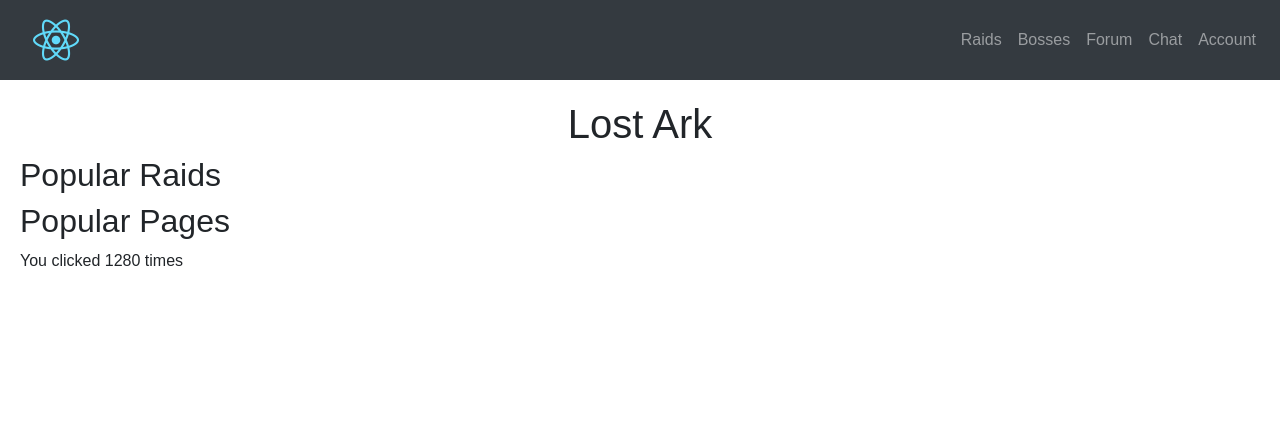
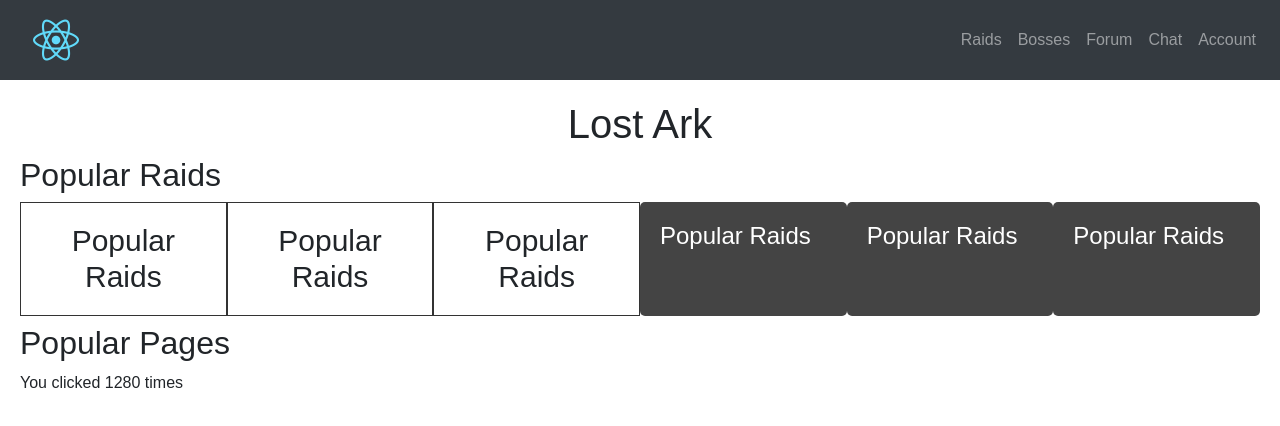
Before and after one commit to Elves00/Ark_Software, a React (Create React App) app in the folder ark/client/: page / in a window 1280 px wide. Shown: the top 426 px of the page. Built offline with nearby package versions, Linux system fonts and the light colour scheme.

Commit message:
Grid css
Added in some css so i have a grid that resizes and is horizontal for 6 items before doubling up

```diff
--- a/ark/client/src/components/homePage.css
+++ b/ark/client/src/components/homePage.css
@@ -1,6 +1,20 @@
 body {
     font-family: Arial, Helvetica, sans-serif;
-  }
-h1{
+}
+
+h1 {
     text-align: center;
 }
+
+.grid-container-raids {
+    display: grid;
+    grid-template-columns: repeat(6, 1fr);
+}
+
+.box {
+    background-color: #444;
+    color: #fff;
+    border-radius: 5px;
+    padding: 20px;
+    font-size: 150%;
+  }
--- a/ark/client/src/components/homePage.js
+++ b/ark/client/src/components/homePage.js
@@ -1,5 +1,7 @@
 import "./homePage.css"
 import React, { useEffect, useState } from "react";
+import BossCard from "./bossCard";
+
 
 export default function HomePage() {
 
@@ -8,28 +10,35 @@
 
 
     //Use effect re-sets the width state every time there is a window event
-   useEffect(()=>{
-       function handleResize(){
-           setWidth(window.innerWidth);
-       }
-       window.addEventListener("resize", handleResize);
-       return () => window.removeEventListener("resize", handleResize);
+    useEffect(() => {
+        function handleResize() {
+            setWidth(window.innerWidth);
+        }
+        window.addEventListener("resize", handleResize);
+        return () => window.removeEventListener("resize", handleResize);
 
-   },[]);
+    }, []);
+
+
 
 
     return (
         <div>
             <h1>Lost Ark</h1>
+            {/*Display popular raid cards here */}
             <h2>Popular Raids</h2>
-
+            <div className="grid-container-raids">
+                <h2 className="grid-item">Popular Raids</h2>
+                <h2 className="grid-item">Popular Raids</h2>
+                <h2 className="grid-item">Popular Raids</h2>
+                <h2 className="box">Popular Raids</h2>
+                <h2 className="box">Popular Raids</h2>
+                <h2 className="box">Popular Raids</h2>
+            </div>
             <h2>Popular Pages</h2>
 
-             {/*Width is the state*/}
-
+            {/*Width is the state*/}
             <p>You clicked {width} times</p>
-
-
         </div>
     );
 }
```
